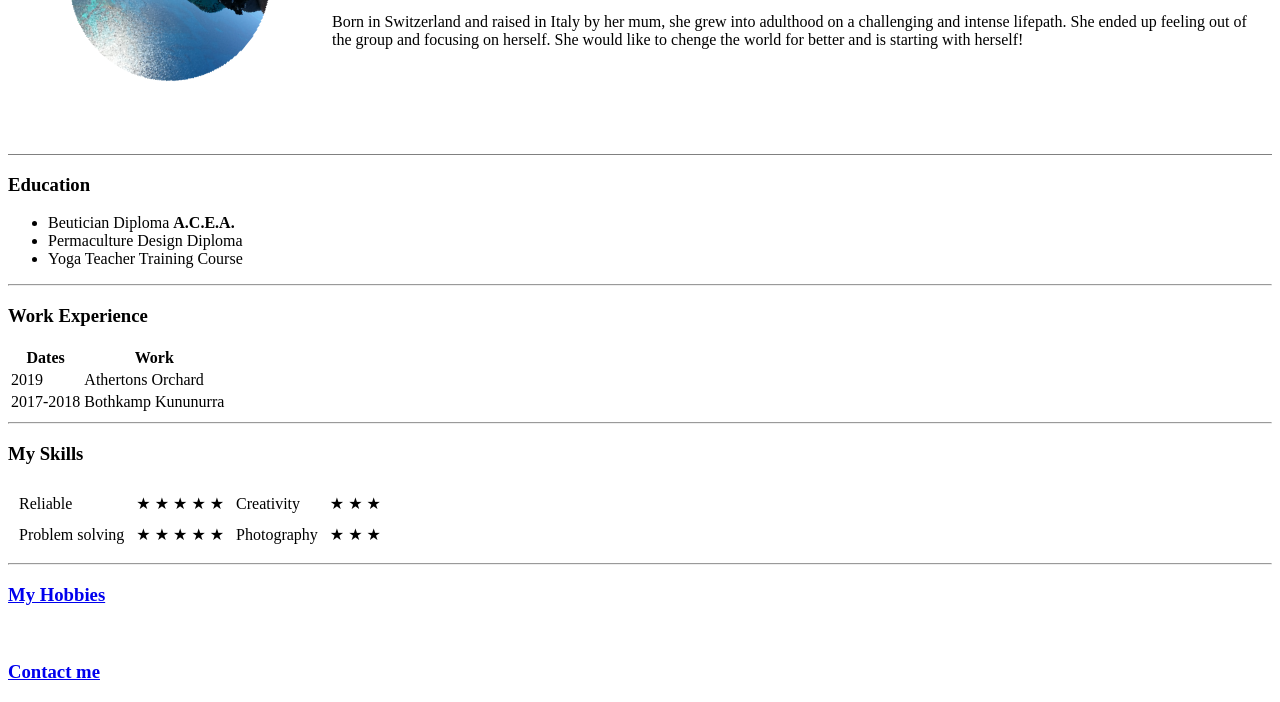
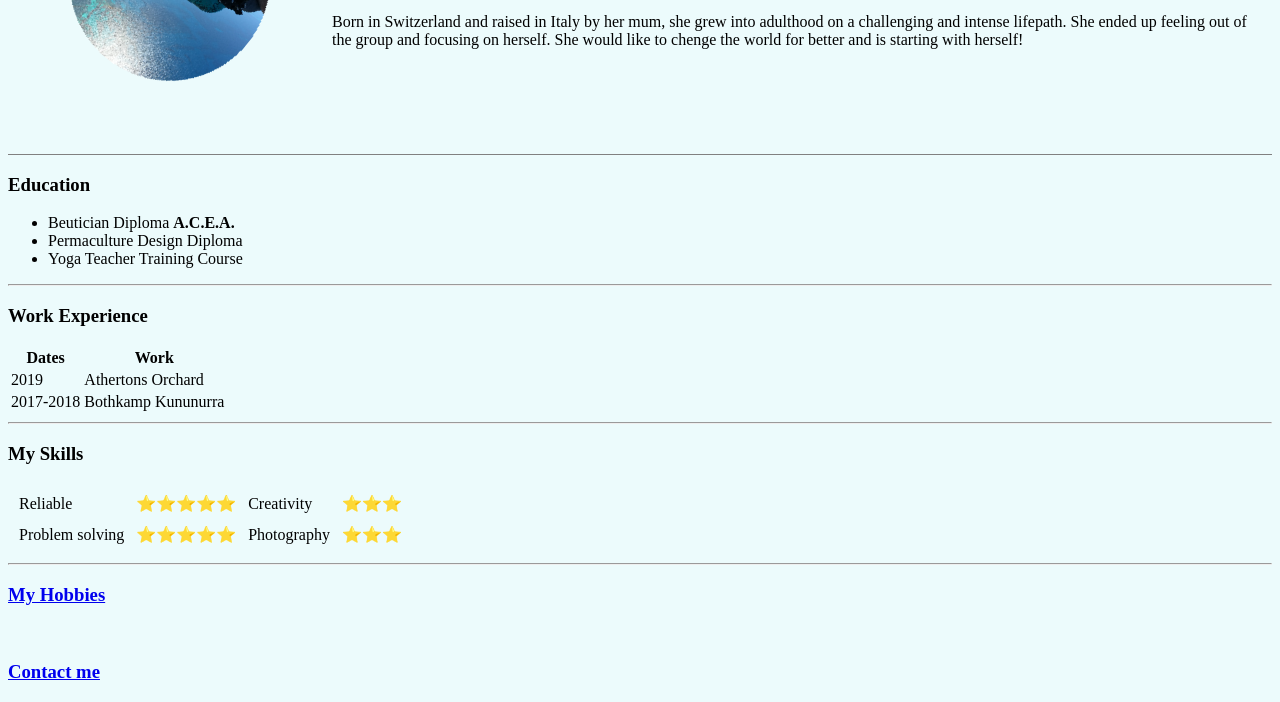
Before and after one commit to RedTailBlackCockatoo/cv, a plain HTML site: page index.html in a window 1280 px wide. Shown: the part 189-891 px from the top of the page. Drawn offline with Linux system fonts and the light colour scheme.

Commit message:
Changed emojis

```diff
--- a/index.html
+++ b/index.html
@@ -3,10 +3,10 @@
 
 <head>
   <meta charset="utf-8">
-  <title> &#127803 Laura's Personal Site</title>
+  <title>🌻 Laura's Personal Site </title>
 </head>
 
-<body>
+<body style="background-color: #ecfbfc;">
   <table cellspacing="20">
     <tr>
       <td><img src="Images/image.jpg" alt="Laura's Profile Picture"></td>
@@ -51,15 +51,15 @@
   <table cellspacing="10">
     <tr>
       <td>Reliable</td>
-      <td>&#9733 &#9733 &#9733 &#9733 &#9733</td>
+      <td>⭐️⭐️⭐️⭐️⭐️</td>
       <td>Creativity</td>
-      <td>&#9733 &#9733 &#9733</td>
+      <td>⭐️⭐️⭐️</td>
     </tr>
     <tr>
       <td>Problem solving</td>
-      <td>&#9733 &#9733 &#9733 &#9733 &#9733</td>
+      <td>⭐️⭐️⭐️⭐️⭐️</td>
       <td>Photography</td>
-      <td>&#9733 &#9733 &#9733 </td>
+      <td>⭐️⭐️⭐️</td>
     </tr>
   </table>
   <hr>
```
